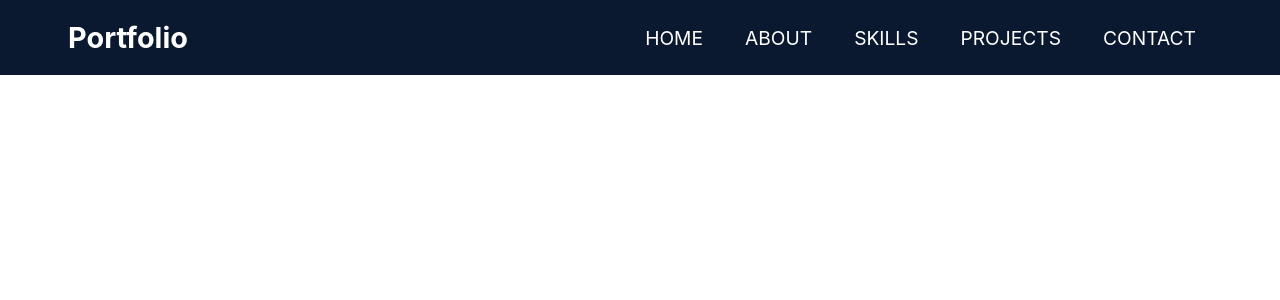
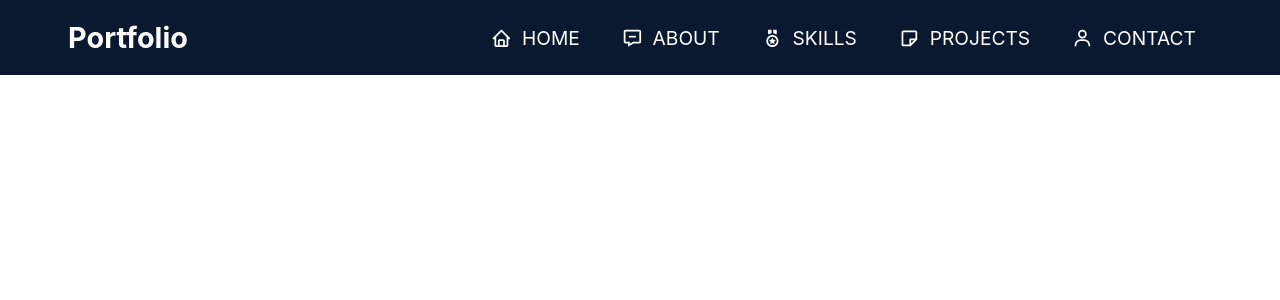
Before and after one commit to vibhaysingh/portfolio, a React (Create React App) app: page / in a window 1280 px wide. Shown: the top 300 px of the page. Built offline with nearby package versions, Linux system fonts and the light colour scheme.

Commit message:
navbar icons added

```diff
--- a/src/App.js
+++ b/src/App.js
@@ -3,9 +3,9 @@ import Navbar from "./Components/Navbar";
 
 function App() {
   return (
-    <div className="App">
+    <>
       <Navbar />
-    </div>
+    </>
   );
 }
 
--- a/src/Components/Navbar.js
+++ b/src/Components/Navbar.js
@@ -1,8 +1,17 @@
 import React from "react";
 import "./Navbar.css";
-import { useEffect, useState } from "react";
+import { useState } from "react";
 import { FiMenu } from "react-icons/fi";
 import { MdClose } from "react-icons/md";
+import {
+  BiHome,
+  BiMessageMinus,
+  BiMedal,
+  BiNote,
+  BiUser,
+  BiArrowToBottom,
+} from "react-icons/bi";
+import { FaLinkedin, FaGithub, FaInstagram, FaFacebook } from "react-icons/fa";
 
 function Navbar() {
   const [click, changeClick] = useState(false);
@@ -11,6 +20,7 @@ function Navbar() {
     changeClick(!click);
   };
   return (
+    <>
       <div className="navbar-items">
         <h2 className="portfolio-text">Portfolio</h2>
         <div className="menu-icon" onClick={handleClick}>
@@ -20,35 +30,86 @@ function Navbar() {
           <li>
             <a className="nav-links" href="#">
               {" "}
+              <span className="navigation-icon">
+                <BiHome />
+              </span>
               HOME
             </a>
           </li>
           <li>
             <a className="nav-links" href="#">
               {" "}
+              <span className="navigation-icon">
+                <BiMessageMinus />
+              </span>
               ABOUT
             </a>
           </li>
           <li>
             <a className="nav-links" href="#">
               {" "}
+              <span className="navigation-icon">
+                <BiMedal />
+              </span>
               SKILLS
             </a>
           </li>
           <li>
             <a className="nav-links" href="#">
               {" "}
+              <span className="navigation-icon">
+                <BiNote />
+              </span>
               PROJECTS
             </a>
           </li>
           <li>
             <a className="nav-links" href="#">
               {" "}
+              <span className="navigation-icon">
+                <BiUser />
+              </span>
               CONTACT
             </a>
           </li>
         </ul>
       </div>
+
+      <div className={click ? "social-icons  active" : "social-icons"}>
+        <div>
+          {" "}
+          <a href="#">
+            {" "}
+            <FaFacebook className="facebook" />
+          </a>
+        </div>
+        <div>
+          {" "}
+          <a href="#">
+            {" "}
+            <FaInstagram className="instagram" />
+          </a>
+        </div>
+        <div>
+          {" "}
+          <a href="#">
+            <FaGithub className="github" />
+          </a>
+        </div>
+        <div>
+          <a href="#">
+            <FaLinkedin className="linkedin" />
+          </a>
+        </div>
+        <div className="resume">
+          <a href="#">
+            <button className="resume-btn">
+              RESUME <BiArrowToBottom className="resume-icon" />
+            </button>
+          </a>
+        </div>
+      </div>
+    </>
   );
 }
 
```
Lines whose indentation alone changed are shown as unchanged.
